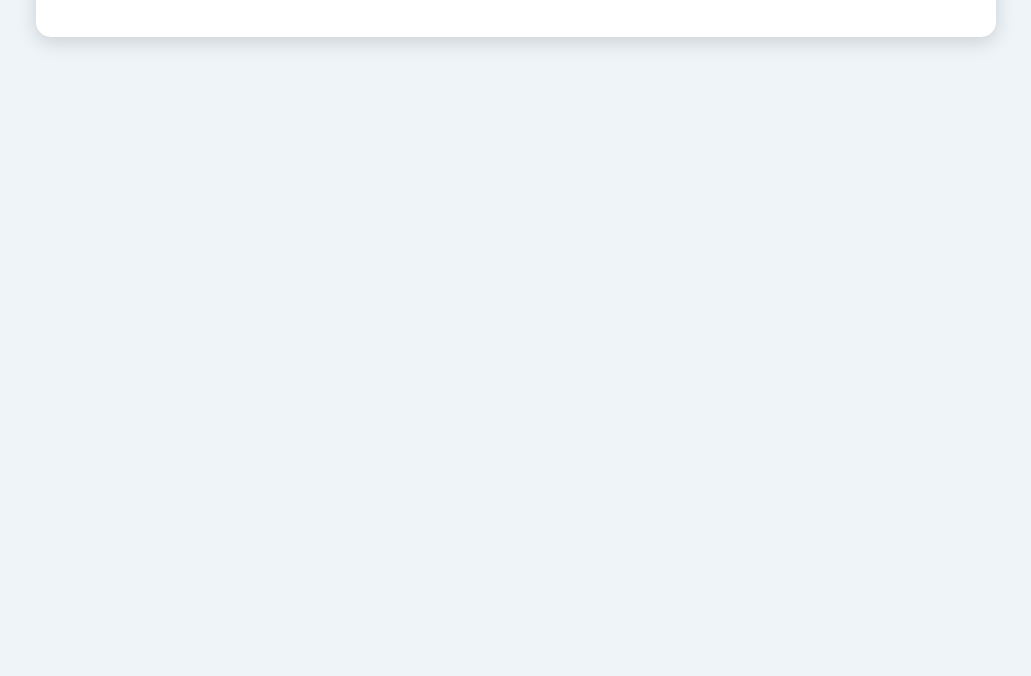
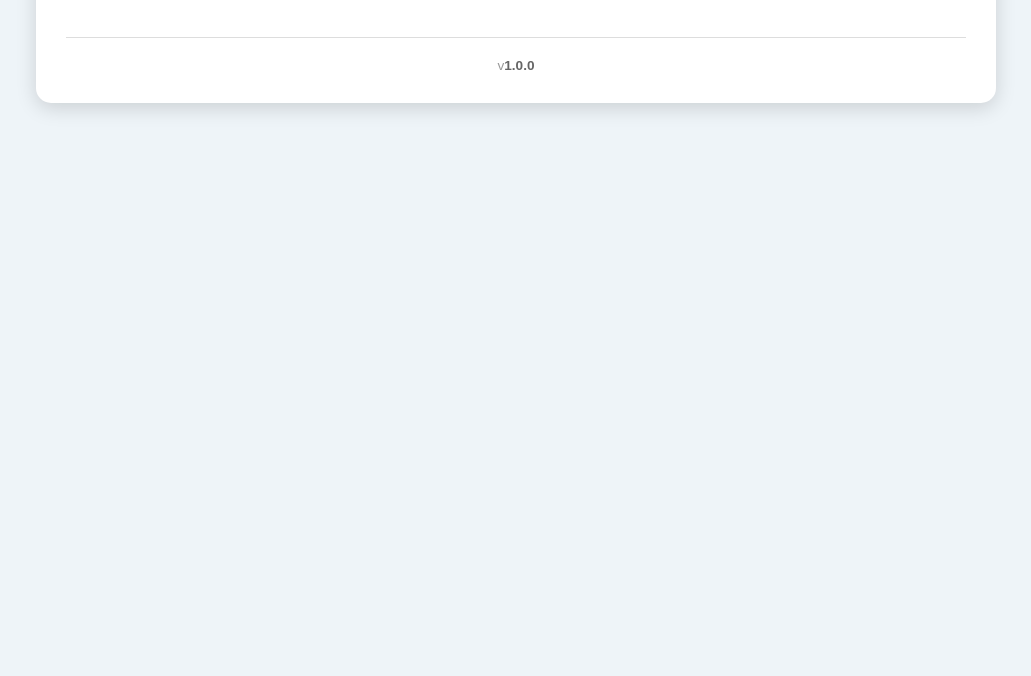
Before and after one commit to psclwastaken/ziekenhuisplanner, a website: page calendar.html in a window 1280 px wide. Shown: the part 124-800 px from the top of the page, without its empty margins (124-1155 px from the left). Drawn offline with nearby package versions, Linux system fonts and the light colour scheme.

Commit message:
Add version footer to calendar page

```diff
--- a/calendar.html
+++ b/calendar.html
@@ -32,6 +32,9 @@ href="css/style.css">
 
 <div id="calendar"></div>
 
+<footer id="footer">
+v<span id="version">1.0.0</span>
+</footer>
 
 </div>
 
--- a/css/style.css
+++ b/css/style.css
@@ -140,3 +140,17 @@ border-radius:8px;
 color:red;
 
 }
+
+footer{
+  margin-top: 30px;
+  padding-top: 20px;
+  border-top: 1px solid #ddd;
+  text-align: center;
+  font-size: 0.85rem;
+  color: #999;
+}
+
+footer #version{
+  font-weight: bold;
+  color: #666;
+}
--- a/js/calendar.js
+++ b/js/calendar.js
@@ -1,5 +1,8 @@
 const calendar = document.getElementById("calendar");
 let reservations = {};
+
+// Version
+const APP_VERSION = '1.0.0';
 
 // Supabase client
 const SUPABASE_URL = 'https://pmrobschlimpfcbzpqzj.supabase.co';
@@ -161,6 +164,10 @@ window.removeReservation = removeReservation;
     const logoutBtn = document.getElementById('logoutBtn');
     if (logoutBtn) logoutBtn.addEventListener('click', () => { sessionStorage.removeItem('authenticated'); location.reload(); });
 
+    // Set version in footer
+    const versionEl = document.getElementById('version');
+    if (versionEl) versionEl.textContent = APP_VERSION;
+
     // Load reservations on first open
     loadReservations();
 })();
```
